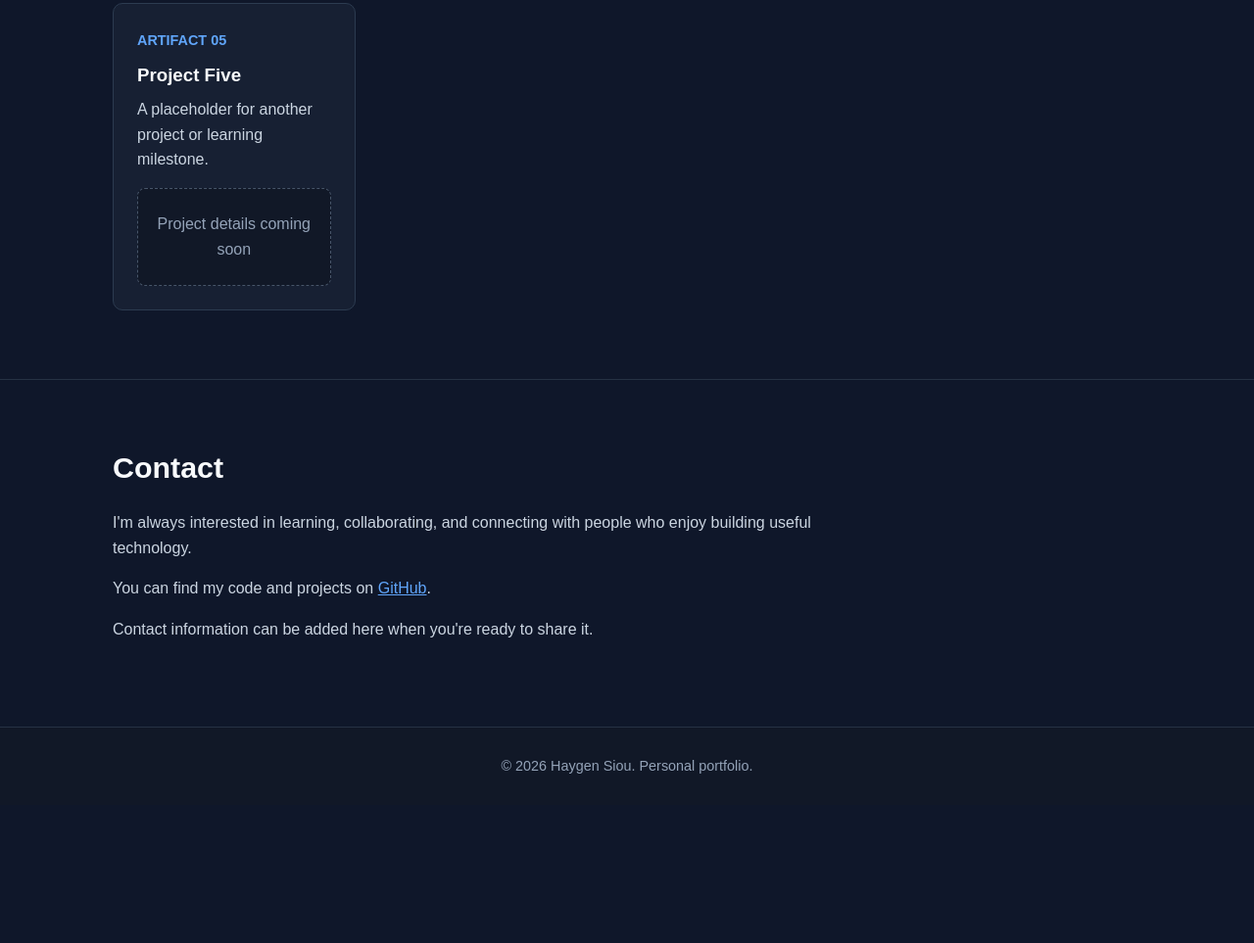
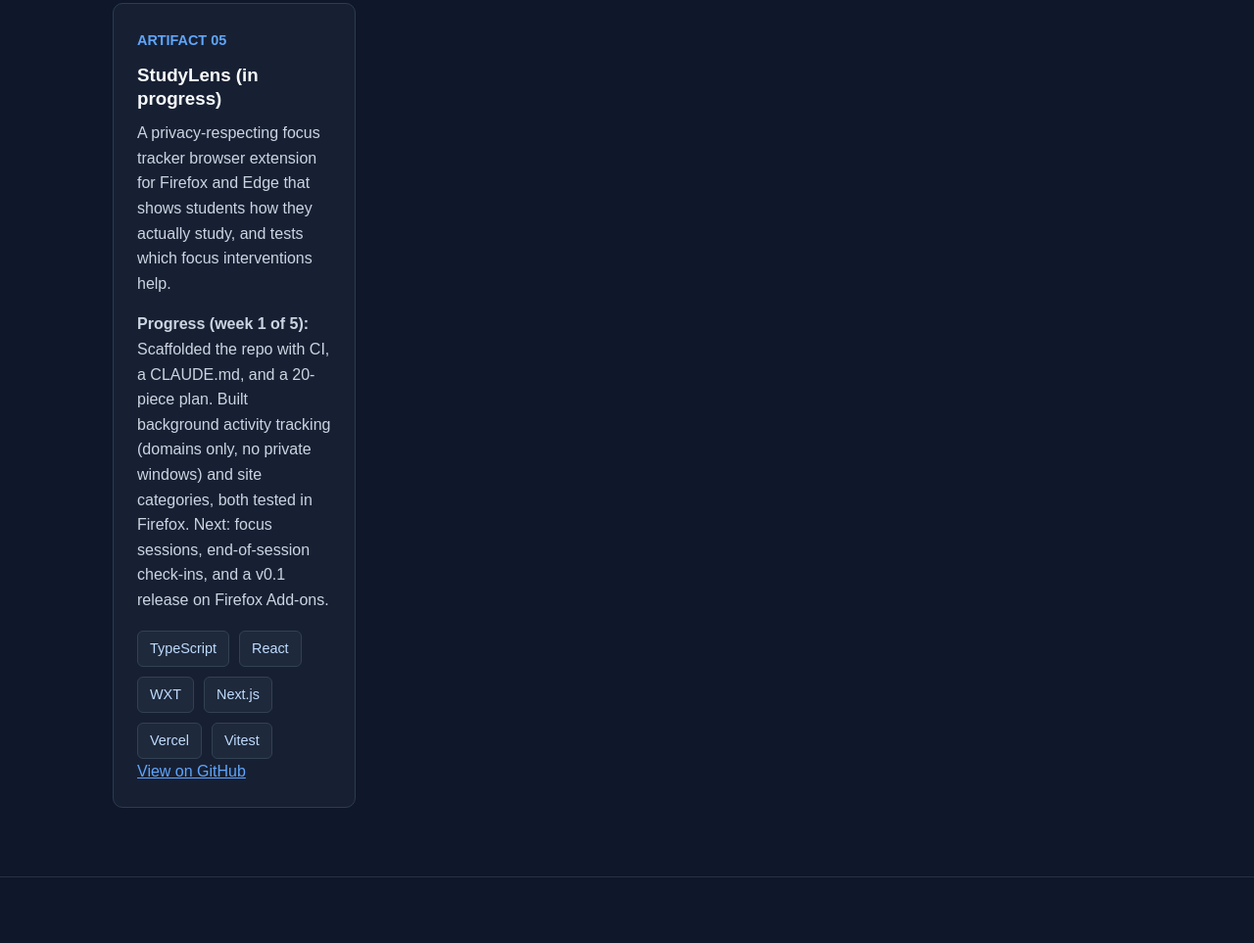
Before and after one commit to haygens/haygens.github.io, a plain HTML site: page index.html in a window 1280 px wide. Shown: the part 3291-4254 px from the top of the page at 98% size. Before the commit the page ends 4113 px from the top, so only its background shows below. Drawn offline with Linux system fonts and the light colour scheme.

Commit message:
Update Artifact 05 card: StudyLens week 1 progress
Co-Authored-By: Claude Opus 5.5 <noreply@anthropic.com>

```diff
--- a/index.html
+++ b/index.html
@@ -488,14 +488,36 @@
 
                     <article class="card">
                         <span class="artifact-number">ARTIFACT 05</span>
-                        <h3>Project Five</h3>
+                        <h3>StudyLens (in progress)</h3>
                         <p>
-                            A placeholder for another project or
-                            learning milestone.
+                            A privacy-respecting focus tracker browser
+                            extension for Firefox and Edge that shows students
+                            how they actually study, and tests which focus
+                            interventions help.
                         </p>
-                        <div class="artifact-placeholder">
-                            Project details coming soon
+                        <p>
+                            <strong>Progress (week 1 of 5):</strong> Scaffolded
+                            the repo with CI, a CLAUDE.md, and a 20-piece plan.
+                            Built background activity tracking (domains only,
+                            no private windows) and site categories, both
+                            tested in Firefox. Next: focus sessions,
+                            end-of-session check-ins, and a v0.1 release on
+                            Firefox Add-ons.
+                        </p>
+                        <div class="skills">
+                            <span class="skill">TypeScript</span>
+                            <span class="skill">React</span>
+                            <span class="skill">WXT</span>
+                            <span class="skill">Next.js</span>
+                            <span class="skill">Vercel</span>
+                            <span class="skill">Vitest</span>
                         </div>
+                        <p>
+                            <a class="contact-link"
+                               href="https://github.com/haygens/studylens"
+                               target="_blank"
+                               rel="noopener noreferrer">View on GitHub</a>
+                        </p>
                     </article>
                 </div>
             </div>
```
